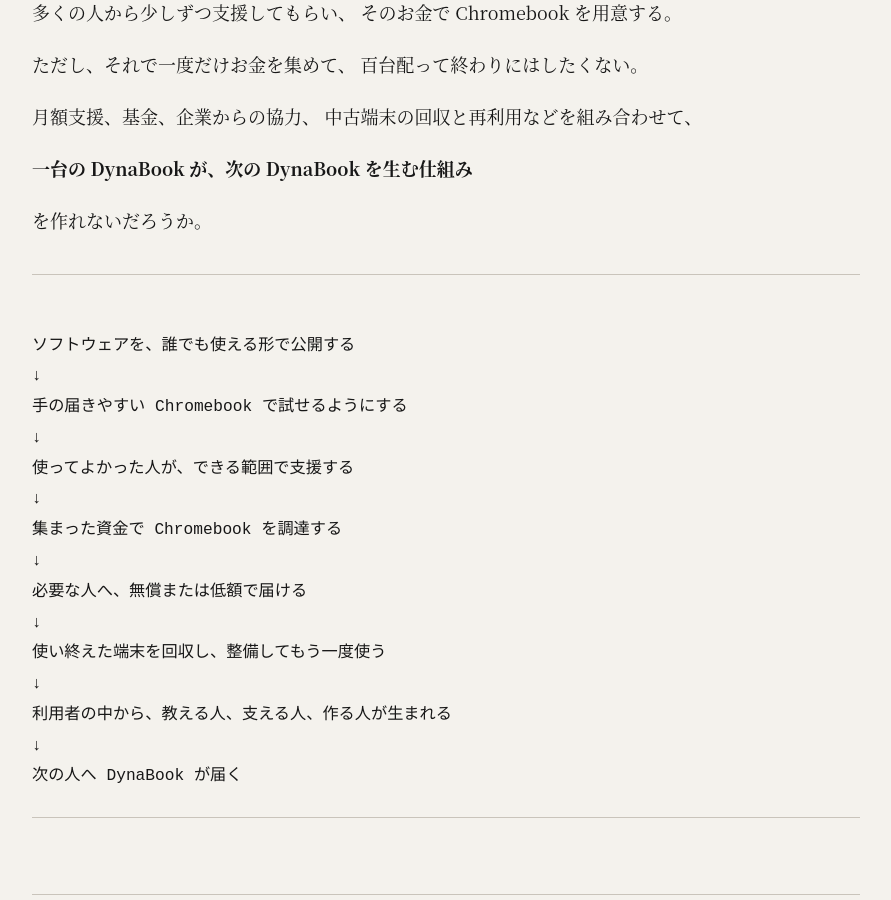
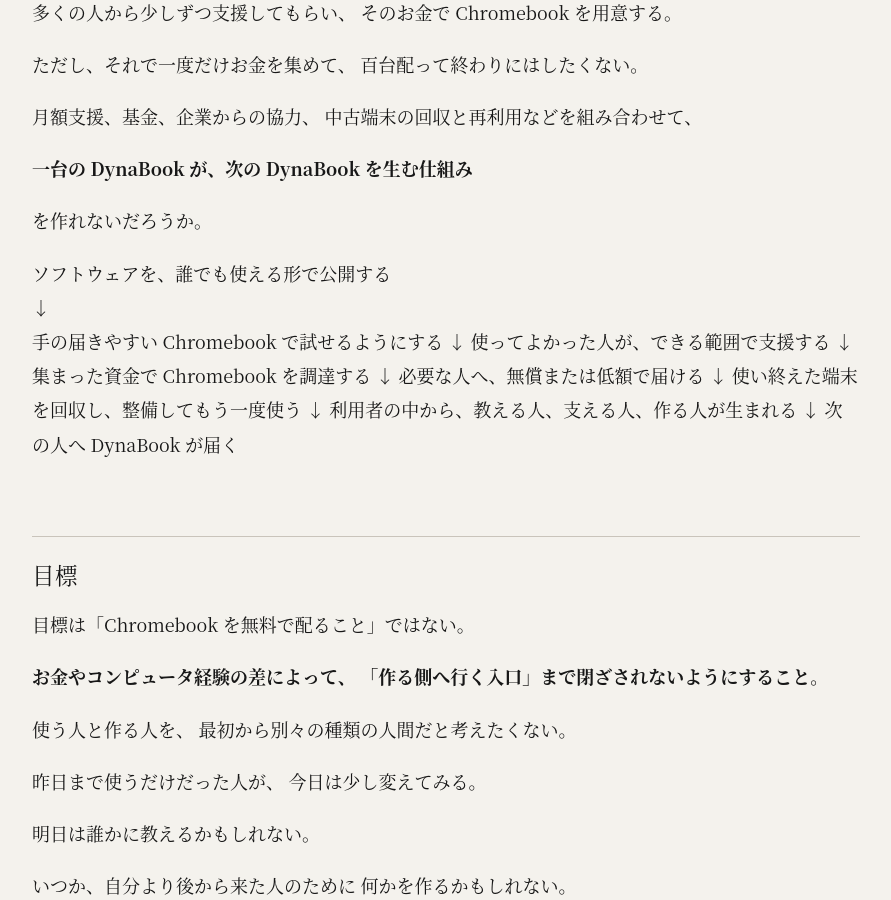
Before and after one commit to smalltalk-2030/smalltalk-2030.github.io, a Jekyll site: the page built from index.md, in a window 1280 px wide and 900 px high, scrolled down 3634 px. Shown: the whole window, without its empty margins (194-1085 px from the left). Built offline with Jekyll 4.4.1, drawn with Linux system fonts in a browser that asks for light colours.

Commit message:
fix(index.md): comment a <div/> out

```diff
--- a/index.md
+++ b/index.md
@@ -152,7 +152,7 @@
 
 を作れないだろうか。
 
-<div class="flow">
+<!-- <div class="flow"> -->
 ソフトウェアを、誰でも使える形で公開する
 ↓
 手の届きやすい Chromebook で試せるようにする
@@ -168,7 +168,7 @@
 利用者の中から、教える人、支える人、作る人が生まれる
 ↓
 次の人へ DynaBook が届く
-</div>
+<!-- </div> -->
 
 ## 目標
 
```
